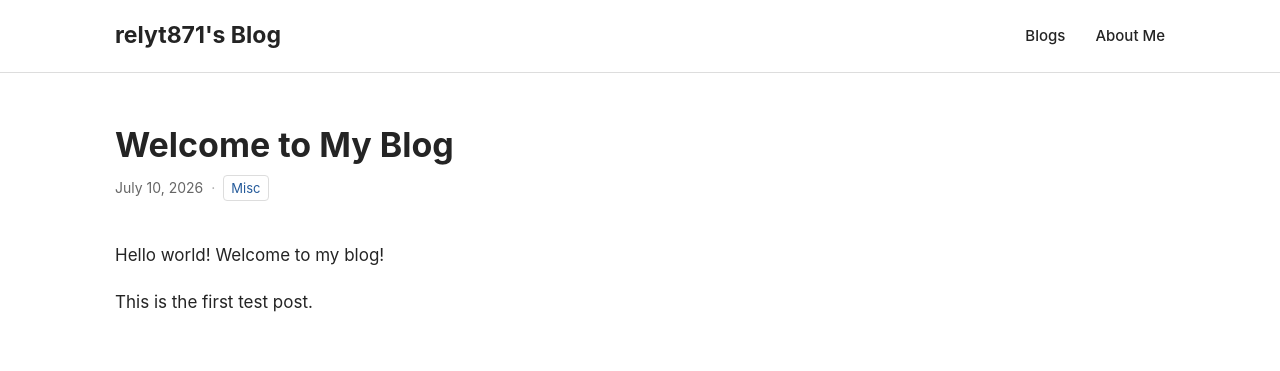
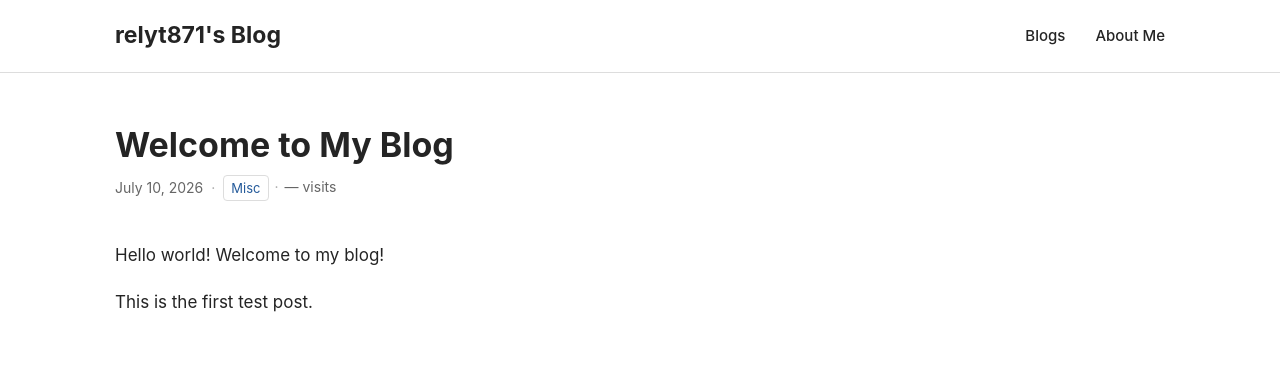
Before and after one commit to relyt871/relyt871.github.io, a Jekyll site: the page built from _posts/2026-07-10-welcome.md, in a window 1280 px wide. Shown: the top 371 px of the page. Built offline with Jekyll 4.4.1, drawn with Linux system fonts in a browser that asks for light colours; comment, search, counter and statistics services are not loaded.

Commit message:
Update post.html

```diff
--- a/_layouts/post.html
+++ b/_layouts/post.html
@@ -41,6 +41,23 @@ layout: default
 
           {% endfor %}
 
+                <span class="metadata-separator">
+        ·
+      </span>
+
+
+      <span class="post-visit-count">
+
+        <span
+          class="visit-count"
+          data-visit-path="{{ page.url }}"
+        >
+          —
+        </span>
+
+        visits
+
+      </span>
         </div>
 
       {% endif %}
```
